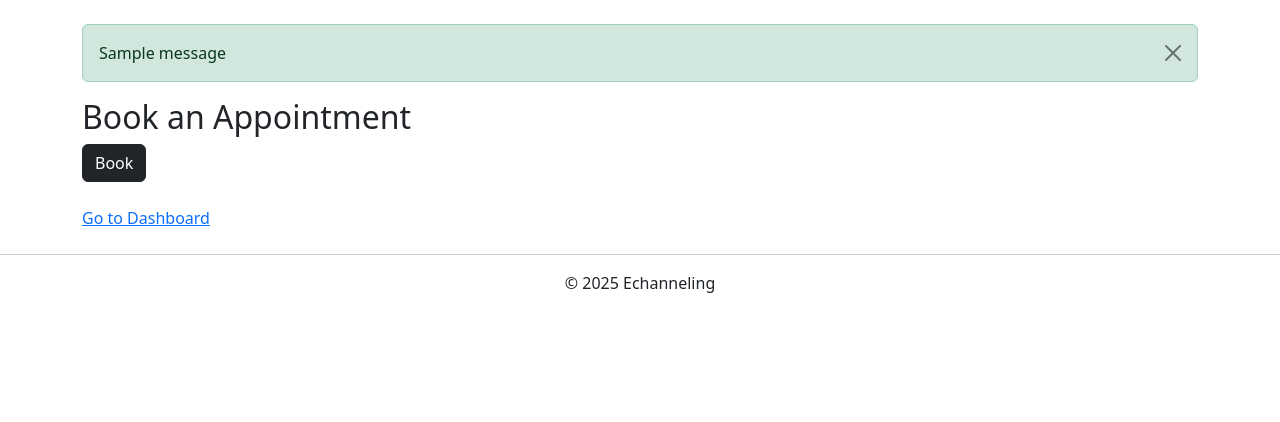
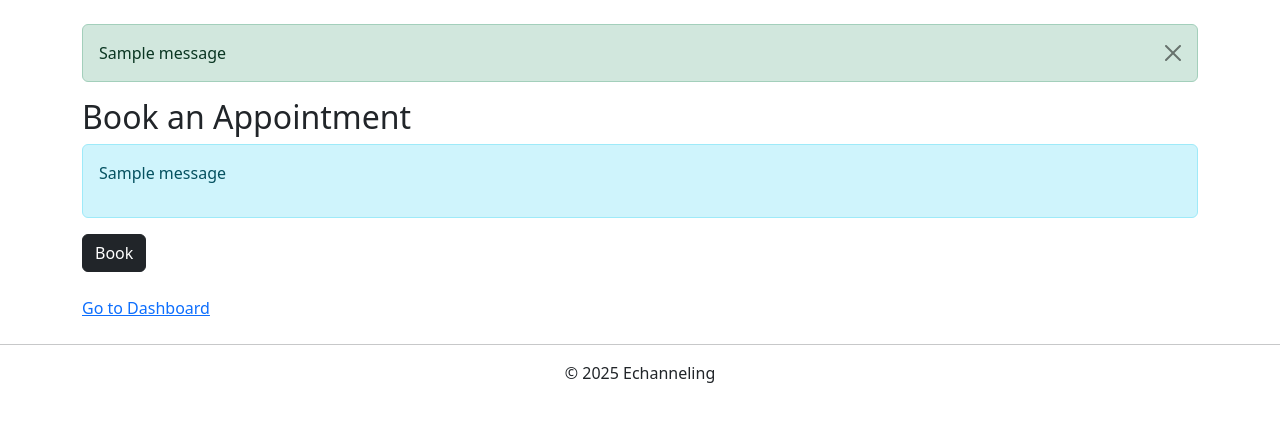
Before and after one commit to Yash-git2/echanneling, a Django app: page /book/ in a window 1280 px wide. Shown: the part 56-478 px from the top of the page. Run offline with Django 5.2, Linux system fonts and the light colour scheme; tables that the repository leaves empty hold one stand-in row (values such as "Sample post"); one stand-in notice (Sample message) is shown.

Commit message:
generates a success message after a  booking

```diff
--- a/core/views.py
+++ b/core/views.py
@@ -22,6 +22,7 @@ def book_appointment(request):
             ).exists()
             if not exists:
                 appointment.save()
+                messages.success(request, "Appointment successfully booked!")
                 return redirect('dashboard')
             else:
                 form.add_error(None, "This slot is already booked.")
--- a/templates/appointment_booking.html
+++ b/templates/appointment_booking.html
@@ -3,7 +3,6 @@
 <head>
     <meta charset="UTF-8">
     <title>Book Appointment</title>
-
 </head>
 <body>
     {% extends 'base.html' %}
@@ -11,6 +10,14 @@
     {% block content %}
         <h2>Book an Appointment</h2>
 
+        <!-- Display success or error messages -->
+        {% if messages %}
+            <div class="alert alert-info">
+                {% for message in messages %}
+                    <p>{{ message }}</p>
+                {% endfor %}
+            </div>
+        {% endif %}
 
         <form method="POST">
             {% csrf_token %}
@@ -37,6 +44,5 @@
         <br>
         <a href="{% url 'dashboard' %}">Go to Dashboard</a>
     {% endblock %}
-
 </body>
 </html>
```
